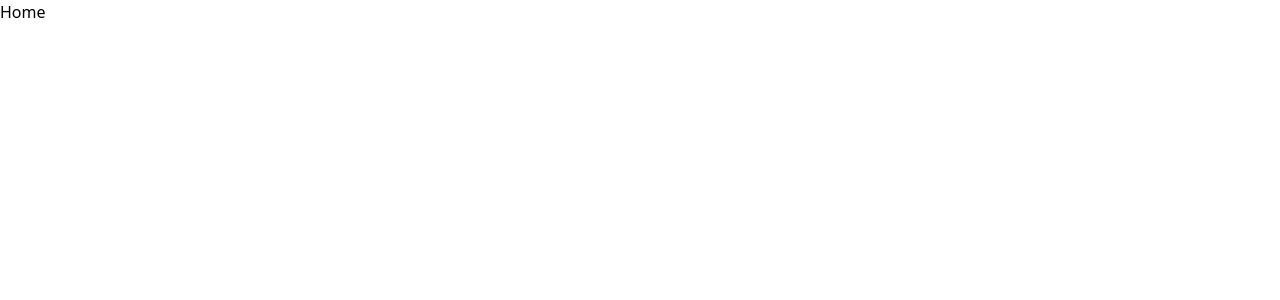
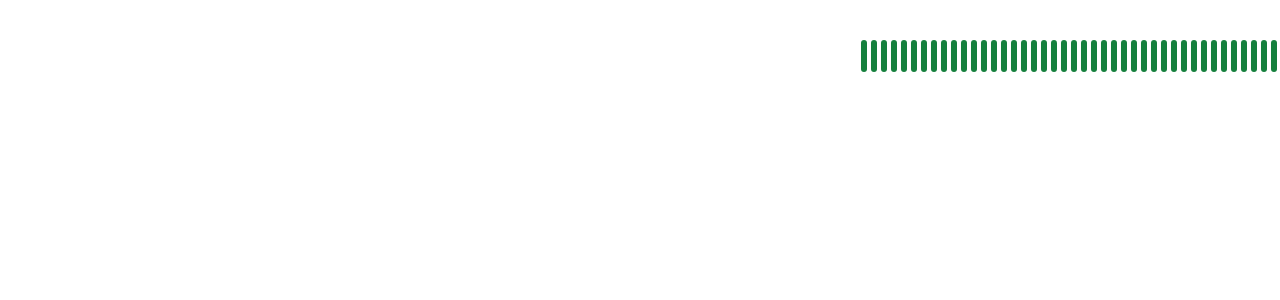
Before and after one commit to MahanVahdani/statusChart, a React (Create React App) app: page / in a window 1280 px wide. Shown: the top 300 px of the page. Built offline with nearby package versions, Linux system fonts and the light colour scheme.

Commit message:
base implementation

```diff
--- a/public/index.html
+++ b/public/index.html
@@ -1,5 +1,5 @@
 <!DOCTYPE html>
-<html lang="en">
+<html dir="rtl" lang="en">
   <head>
     <meta charset="utf-8" />
     <link rel="icon" href="%PUBLIC_URL%/favicon.ico" />
--- a/src/Components/Home/Home.jsx
+++ b/src/Components/Home/Home.jsx
@@ -1,7 +1,17 @@
 import React from "react";
+import { data } from "../../Data/data";
 
 const Home = () => {
-  return <div>Home</div>;
+  return (
+    <div className="flex max-w-full py-10 px-5">
+      {data.map((data, i) => (
+        <div
+          key={i}
+          className="w-1.5 h-8 mx-[2px] rounded-md bg-green-700"
+        ></div>
+      ))}
+    </div>
+  );
 };
 
 export default Home;
```
